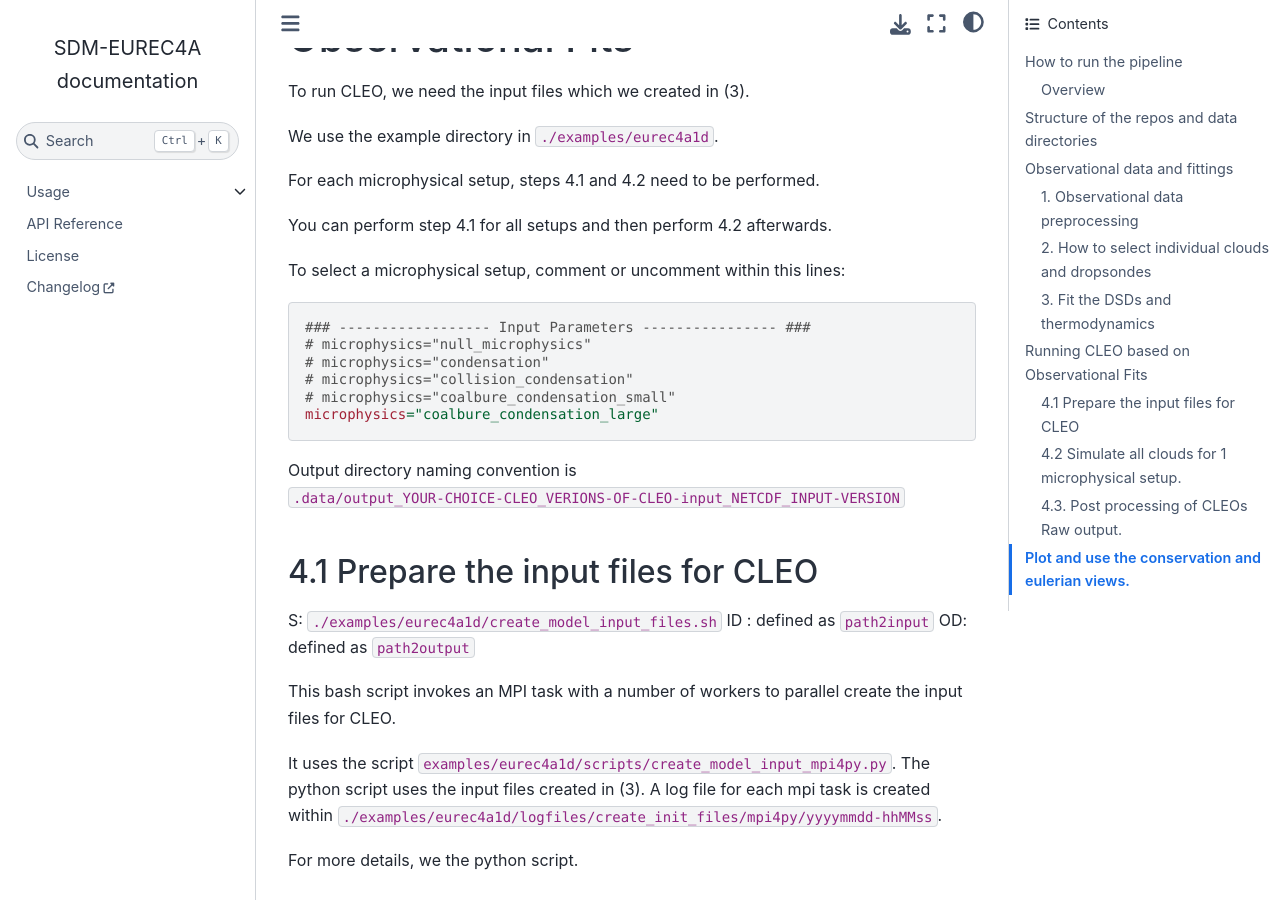
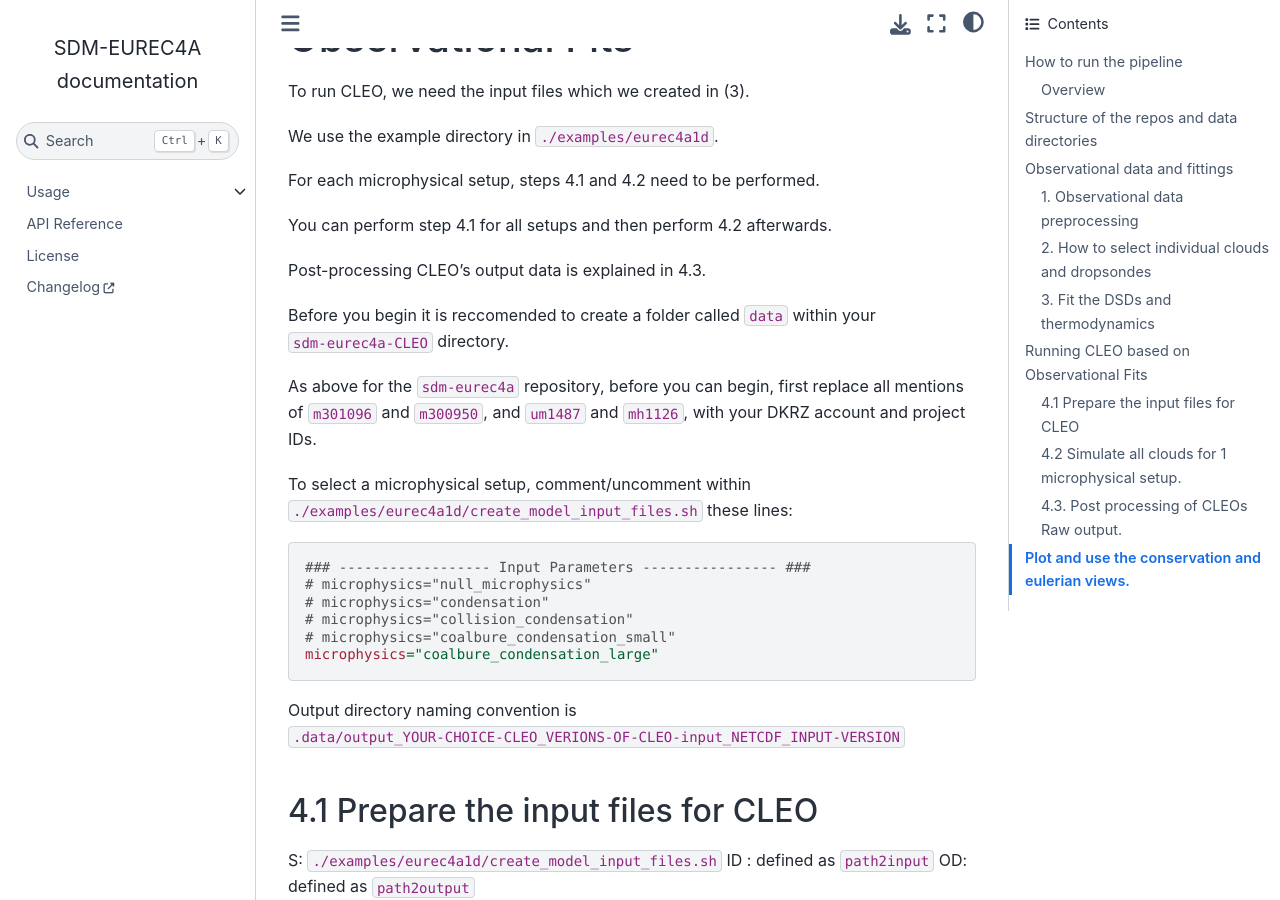
Before and after one commit to nilsnevertree/sdm-eurec4a, a Sphinx documentation site: the page built from docs/source/pipeline_howto.md, in a window 1280 px wide and 900 px high, scrolled down 8714 px. Built offline with Sphinx 7.4.7 and the Sphinx Book theme 1.1.4, drawn with Linux system fonts in a browser that asks for light colours; pages that are not in the unit, such as notebooks, are missing from menus.

Commit message:
docs: more explanation of sect.4 intro

`````diff
--- a/docs/source/pipeline_howto.md
+++ b/docs/source/pipeline_howto.md
@@ -349,7 +349,13 @@ For each microphysical setup, steps 4.1 and 4.2 need to be performed.
 
 You can perform step 4.1 for all setups and then perform 4.2 afterwards.
 
-To select a microphysical setup, comment or uncomment within this lines:
+Post-processing CLEO's output data is explained in 4.3.
+
+Before you begin it is reccomended to create a folder called ``data`` within your ``sdm-eurec4a-CLEO`` directory.
+
+As above for the ``sdm-eurec4a`` repository, before you can begin, first replace all mentions of ``m301096`` and ``m300950``, and ``um1487`` and ``mh1126``, with your DKRZ account and project IDs.
+
+To select a microphysical setup, comment/uncomment within ``./examples/eurec4a1d/create_model_input_files.sh`` these lines:
 
 ````bash
 ### ------------------ Input Parameters ---------------- ###
`````
